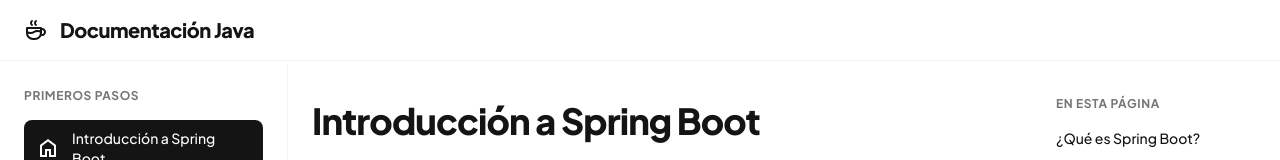
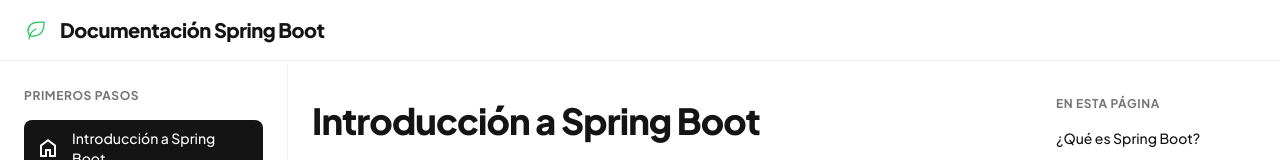
Before and after one commit to AJVP1/spring, a React (Vite) app: page /#/ in a window 1280 px wide. Shown: the top 160 px of the page. Built offline with nearby package versions, Linux system fonts and the light colour scheme.

Commit message:
cambio logo y nombre del header

```diff
--- a/src/components/Header.tsx
+++ b/src/components/Header.tsx
@@ -1,32 +1,15 @@
 import { Link } from "react-router-dom";
+import logo from "/logo.svg";
 
 export const Header = () => {
   return (
     <header className="sticky top-0 z-50 w-full border-b border-[#f2f2f2] bg-white/95 backdrop-blur-lg mx-auto flex max-w-360 items-center px-6 py-4">
-        <Link to="/" className="flex w-fit items-center gap-3">
-          <svg
-            xmlns="http://www.w3.org/2000/svg"
-            width="24"
-            height="24"
-            viewBox="0 0 24 24"
-            fill="none"
-            stroke="currentColor"
-            stroke-width="2"
-            stroke-linecap="round"
-            stroke-linejoin="round"
-            className="icon icon-tabler icons-tabler-outline icon-tabler-coffee"
-          >
-            <path stroke="none" d="M0 0h24v24H0z" fill="none" />
-            <path d="M3 14c.83 .642 2.077 1.017 3.5 1c1.423 .017 2.67 -.358 3.5 -1c.83 -.642 2.077 -1.017 3.5 -1c1.423 -.017 2.67 .358 3.5 1" />
-            <path d="M8 3a2.4 2.4 0 0 0 -1 2a2.4 2.4 0 0 0 1 2" />
-            <path d="M12 3a2.4 2.4 0 0 0 -1 2a2.4 2.4 0 0 0 1 2" />
-            <path d="M3 10h14v5a6 6 0 0 1 -6 6h-2a6 6 0 0 1 -6 -6v-5" />
-            <path d="M16.746 16.726a3 3 0 1 0 .252 -5.555" />
-          </svg>
-          <span className="text-xl font-extrabold tracking-tight text-[#141414]">
-            Documentación Java
-          </span>
-        </Link>
+      <Link to="/" className="flex w-fit items-center gap-3">
+        <img src={logo} alt="Logo" width={24} height={24} />
+        <span className="text-xl font-extrabold tracking-tight text-[#141414]">
+          Documentación Spring Boot
+        </span>
+      </Link>
     </header>
   );
 };
```
Also changed, not shown: public/logo.svg.
